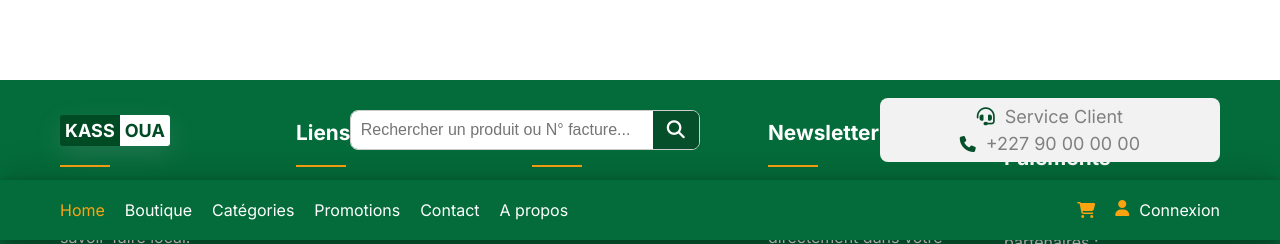
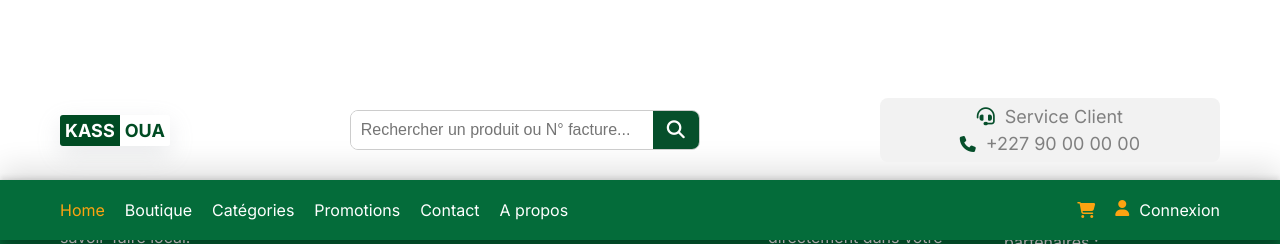
Before and after one commit to Idrissabelloissabii86/kassoua, a plain HTML site: page index.html in a window 1280 px wide. Shown: the top 244 px of the page. Drawn offline with Linux system fonts and the light colour scheme.

Commit message:
conflict rescue 2

```diff
--- a/style.css
+++ b/style.css
@@ -16,6 +16,7 @@
     width: 100%;
     height: 200px;
     position: fixed;
+    z-index: 2000;
 }
 /* top-header style */
 .top-header{
@@ -25,6 +26,7 @@
     padding: 60px 100px;
     justify-content: space-between;
     align-items: center;
+    background-color: #fff;
 }
 .logo h1{
     display: flex;
```
